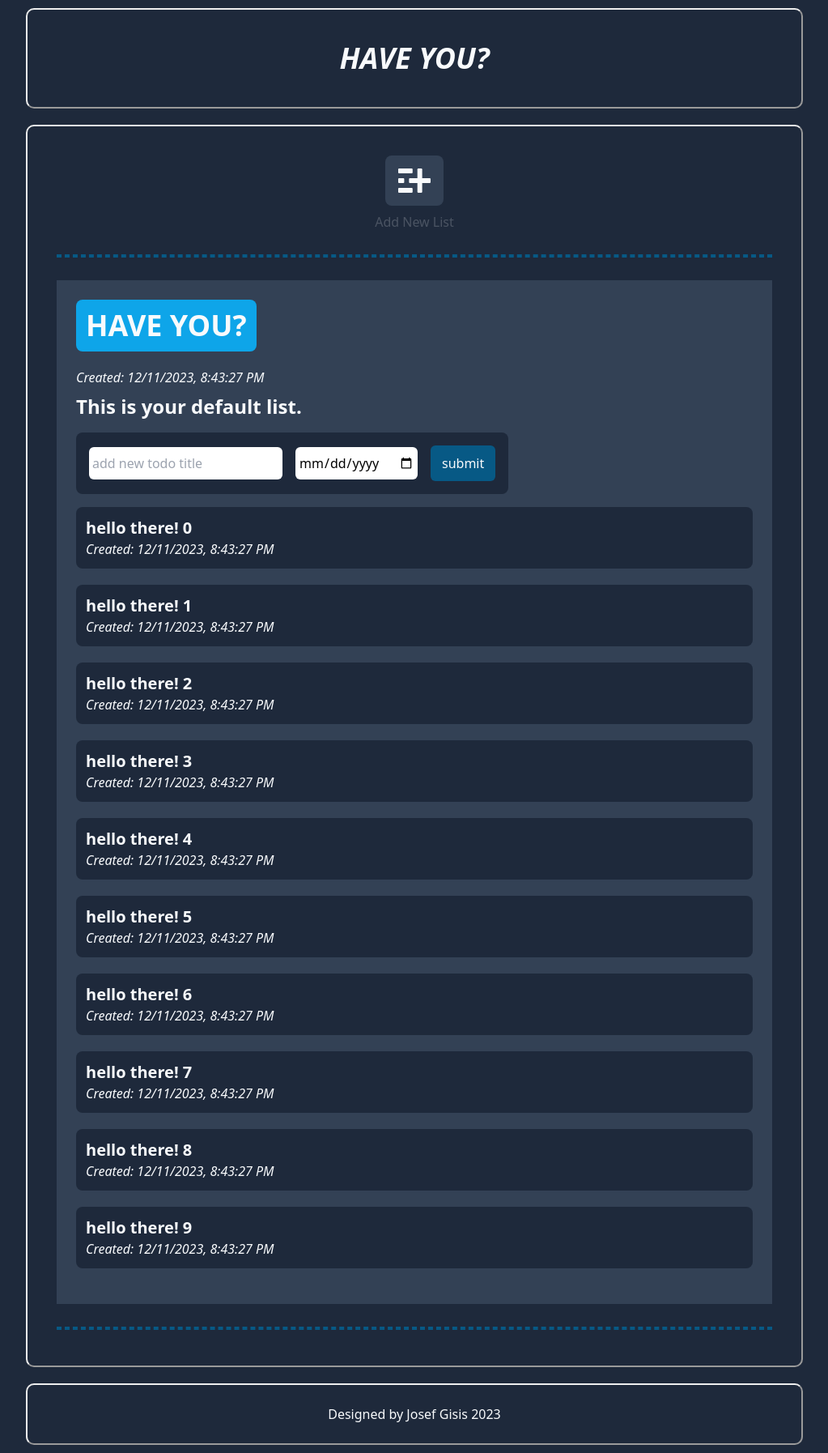
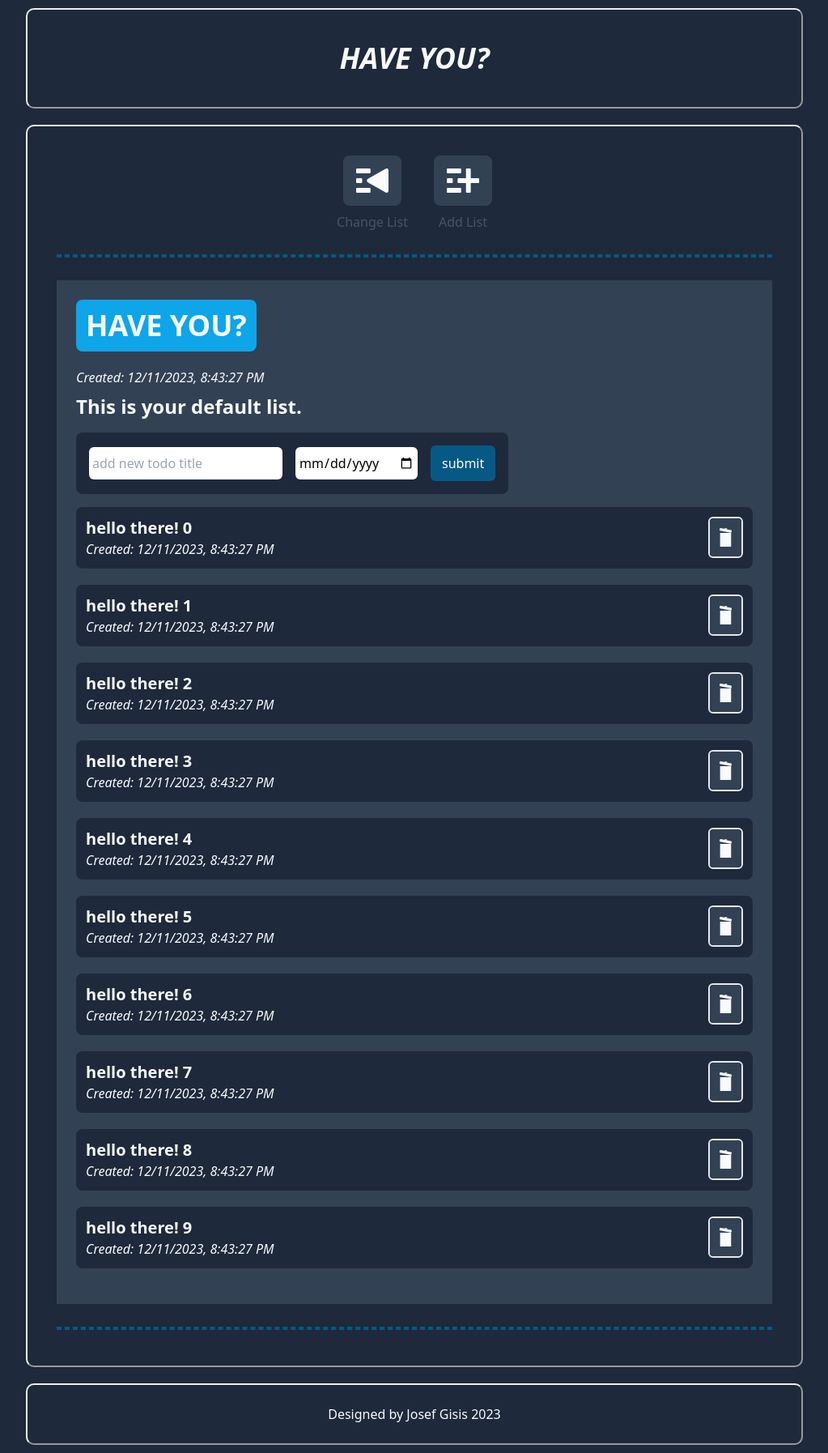
Before and after one commit to JosefGisis/toDoProject, a Jekyll site: the page index.html, which Jekyll copies as it is, in a window 1280 px wide. Shown: the whole page at 81% size, without its empty margins (128-1151 px from the left). Built offline with Jekyll 4.4.1, drawn with Linux system fonts in a browser that asks for light colours; nearby versions of some CDN libraries.

Commit message:
added icons

```diff
--- a/JavaScript/view.js
+++ b/JavaScript/view.js
@@ -30,10 +30,16 @@ const toDoView = {
     const listSection = document.getElementById("list-section")
     for (let toDo of toDos) {
       const toDoHTML = `
-      <div class="flex flex-row content-center items-center | rounded-lg | bg-slate-800 | transition-all | p-3 mb-5 hover:bg-slate-600 hover:pl-7">
+      <div class="flex flex-row content-center items-center justify-between | rounded-lg | bg-slate-800 | transition-all | p-3 mb-5 hover:bg-slate-600 hover:pl-7">
         <div>
           <h3 class="rounded-lg | text-xl font-bold">${ toDo.title }</h3>
           <p class=""><i>Created: ${ toDo.creationDate }</i></p>
+        </div>
+
+        <div aria-label="new todo list button" class="border-2 rounded-md">
+          <div id="new-list-button" class="peer | w-fit | p-3 rounded-md | bg-slate-700 hover:bg-slate-600 | transition-all">
+            <img src="/images/delete-icon.svg" width="15px" height="15px" alt="icon for new list button">
+          </div>
         </div>
       </div>
       `
--- a/index.html
+++ b/index.html
@@ -27,14 +27,28 @@
         <main>
             <div class="responsive-container | my-5 | min-h-[75vh]">
 
-                <div aria-label="new todo list button" class="pt-5 | flex flex-col content-center items-center">
-                    <div id="new-list-button" class="peer | w-fit | p-4 rounded-lg | bg-slate-700 hover:bg-slate-600 | transition-all">
-                        <img src="/images/new_list.svg" width="40px" height="40px" alt="icon for new list button">
+                <div class="flex flex-row content-center items-center justify-center">
+
+                    <div aria-label="new todo list button" class="pt-5 mx-4 | flex flex-col content-center items-center">
+                        <div id="change-list-button" class="peer | w-fit | p-4 rounded-lg | bg-slate-700 hover:bg-slate-600 | transition-all">
+                            <img src="/images/list-selection-icon-alternative.svg" width="40px" height="40px" alt="icon for list change button">
+                        </div>
+                        <div class="opacity-20 peer-hover:opacity-40 | transition-all | pt-2">
+                            <p>Change List</p>
+                        </div>
                     </div>
-                    <div class="opacity-20 peer-hover:opacity-40 | transition-all | pt-2">
-                        <p>Add New List</p>
+
+                    <div aria-label="new todo list button" class="pt-5 mx-4 | flex flex-col content-center items-center">
+                        <div id="new-list-button" class="peer | w-fit | p-4 rounded-lg | bg-slate-700 hover:bg-slate-600 | transition-all">
+                            <img src="/images/new_list.svg" width="40px" height="40px" alt="icon for new list button">
+                        </div>
+                        <div class="opacity-20 peer-hover:opacity-40 | transition-all | pt-2">
+                            <p>Add List</p>
+                        </div>
                     </div>
+
                 </div>
+
 
 
                 <!-- Toggled form to create new lists -->
```
Also changed, not shown: images/delete-icon.svg, images/list-selection-icon-alternative.svg (added), images/list-selection-icon.svg (added).
